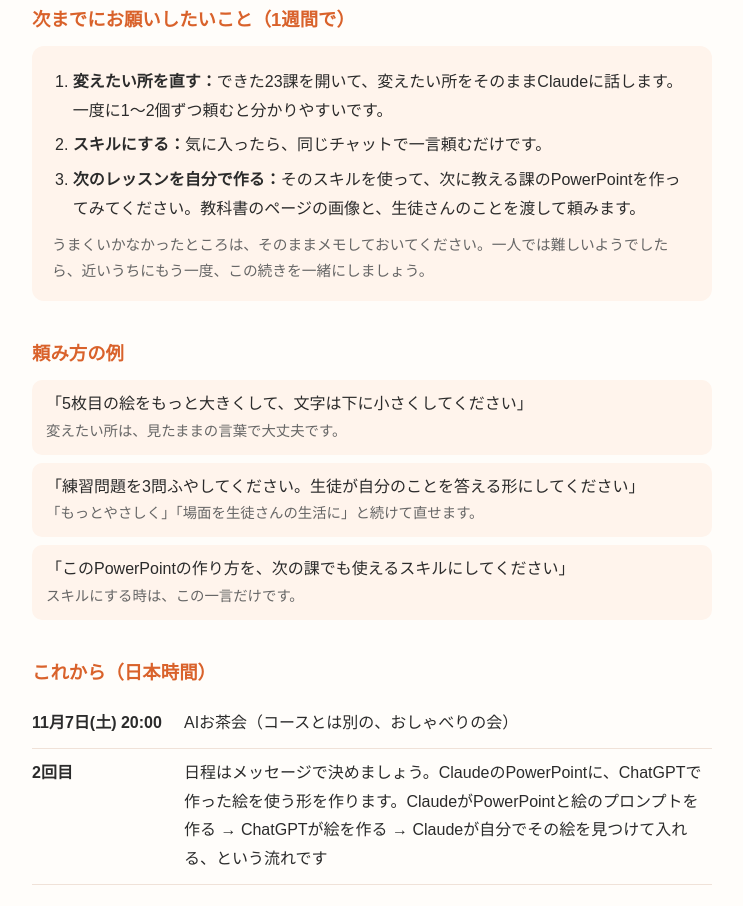
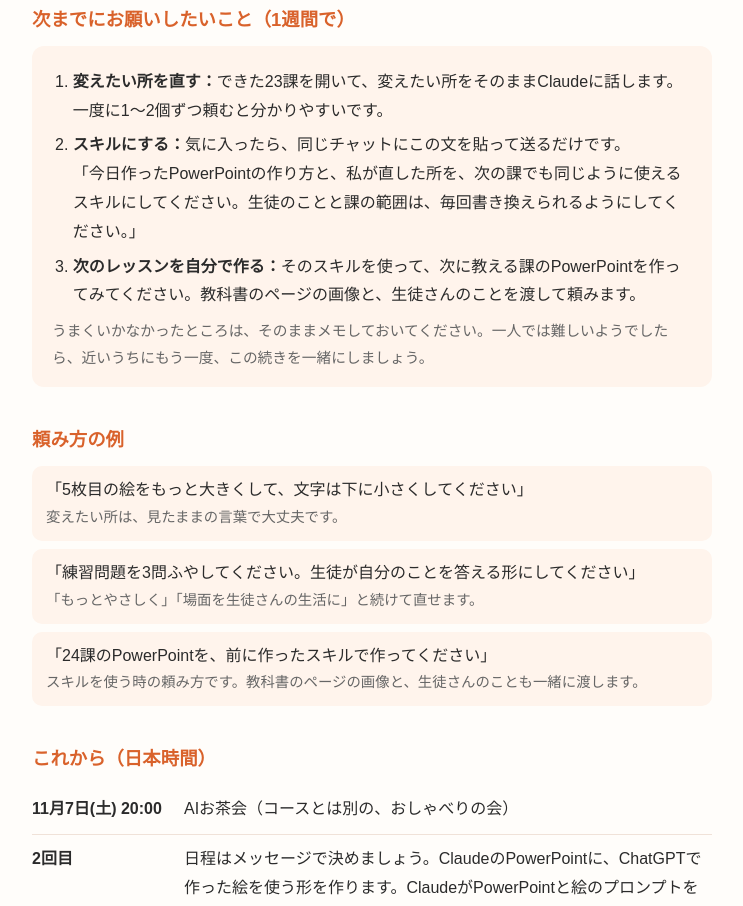
Before and after one commit to kyonversation-dot/jp-talk, a plain HTML site: page ai-review-2026-11-05.html in a window 1280 px wide. Shown: the part 736-1642 px from the top of the page, without its empty margins (268-1011 px from the left). Drawn offline with Linux system fonts and the light colour scheme.

```diff
--- a/ai-review-2026-11-05.html
+++ b/ai-review-2026-11-05.html
@@ -53,7 +53,7 @@
   <div class="todo">
     <ol>
       <li><strong>変えたい所を直す：</strong>できた23課を開いて、変えたい所をそのままClaudeに話します。一度に1〜2個ずつ頼むと分かりやすいです。</li>
-      <li><strong>スキルにする：</strong>気に入ったら、同じチャットで一言頼むだけです。</li>
+      <li><strong>スキルにする：</strong>気に入ったら、同じチャットにこの文を貼って送るだけです。<br>「今日作ったPowerPointの作り方と、私が直した所を、次の課でも同じように使えるスキルにしてください。生徒のことと課の範囲は、毎回書き換えられるようにしてください。」</li>
       <li><strong>次のレッスンを自分で作る：</strong>そのスキルを使って、次に教える課のPowerPointを作ってみてください。教科書のページの画像と、生徒さんのことを渡して頼みます。</li>
     </ol>
     <p>うまくいかなかったところは、そのままメモしておいてください。一人では難しいようでしたら、近いうちにもう一度、この続きを一緒にしましょう。</p>
@@ -62,7 +62,7 @@
   <h2>頼み方の例</h2>
   <div class="ask">「5枚目の絵をもっと大きくして、文字は下に小さくしてください」<span>変えたい所は、見たままの言葉で大丈夫です。</span></div>
   <div class="ask">「練習問題を3問ふやしてください。生徒が自分のことを答える形にしてください」<span>「もっとやさしく」「場面を生徒さんの生活に」と続けて直せます。</span></div>
-  <div class="ask">「このPowerPointの作り方を、次の課でも使えるスキルにしてください」<span>スキルにする時は、この一言だけです。</span></div>
+  <div class="ask">「24課のPowerPointを、前に作ったスキルで作ってください」<span>スキルを使う時の頼み方です。教科書のページの画像と、生徒さんのことも一緒に渡します。</span></div>
 
   <h2>これから（日本時間）</h2>
   <table>
```
Also changed, not shown: ochakai-review-2026-11-19.html (+1 -1 lines).
